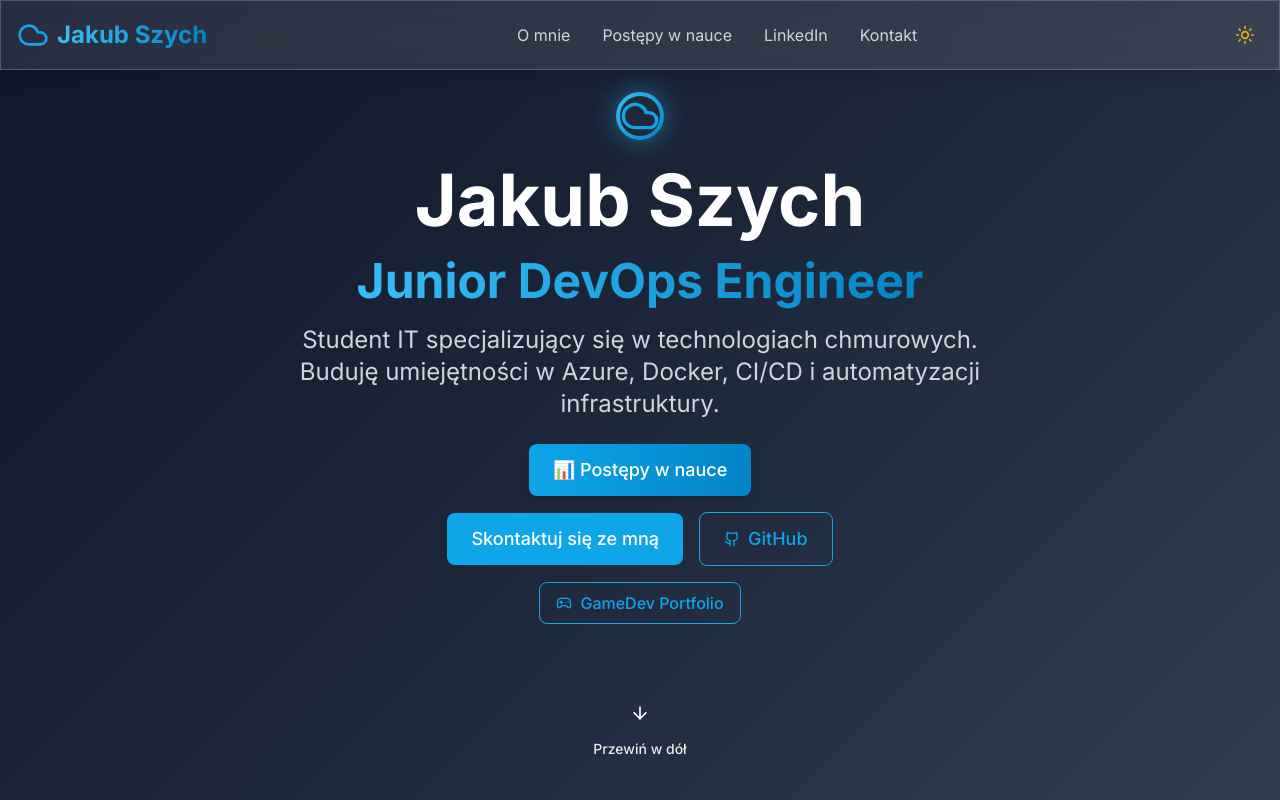
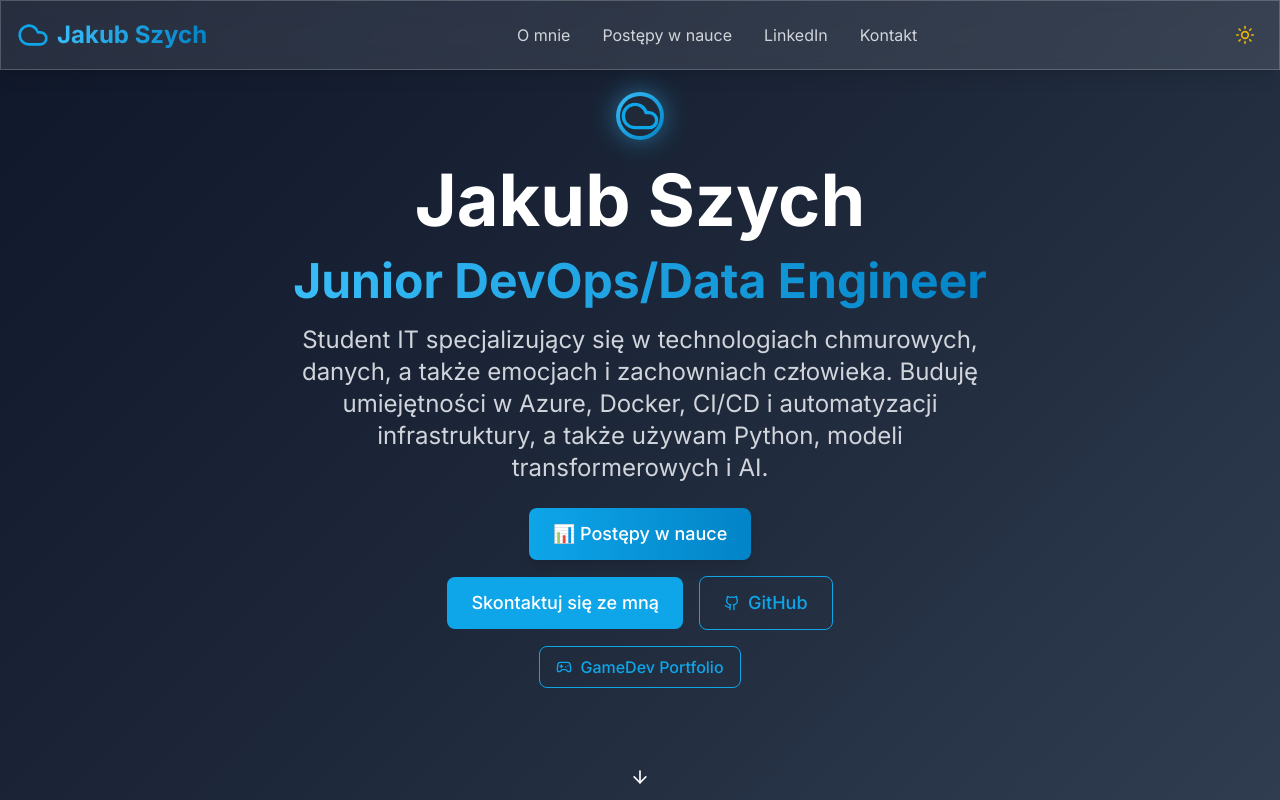
Before and after one commit to Szyszek25/szyszek25.github.io, a React (Vite) app: page / in a window 1280 px wide. Shown: the top 800 px of the page. Built offline with nearby package versions, Linux system fonts and the light colour scheme.

Commit message:
Tydzien 9 v2

```diff
--- a/src/components/Hero.jsx
+++ b/src/components/Hero.jsx
@@ -76,7 +76,7 @@ const Hero = () => {
           >
             <span className="block">Jakub Szych</span>
             <span className="text-gradient text-2xl md:text-4xl lg:text-5xl">
-              Junior DevOps Engineer
+              Junior DevOps/Data Engineer
             </span>
           </motion.h1>
 
@@ -87,8 +87,8 @@ const Hero = () => {
             animate={{ opacity: 1, y: 0 }}
             transition={{ duration: 0.8, delay: 0.6 }}
           >
-            Student IT specjalizujący się w technologiach chmurowych.
-            Buduję umiejętności w Azure, Docker, CI/CD i automatyzacji infrastruktury.
+            Student IT specjalizujący się w technologiach chmurowych, danych, a także emocjach i zachowniach człowieka.
+            Buduję umiejętności w Azure, Docker, CI/CD i automatyzacji infrastruktury, a także używam Python, modeli transformerowych i AI.
           </motion.p>
 
           {/* CTA + GitHub + przyciski */}
```
